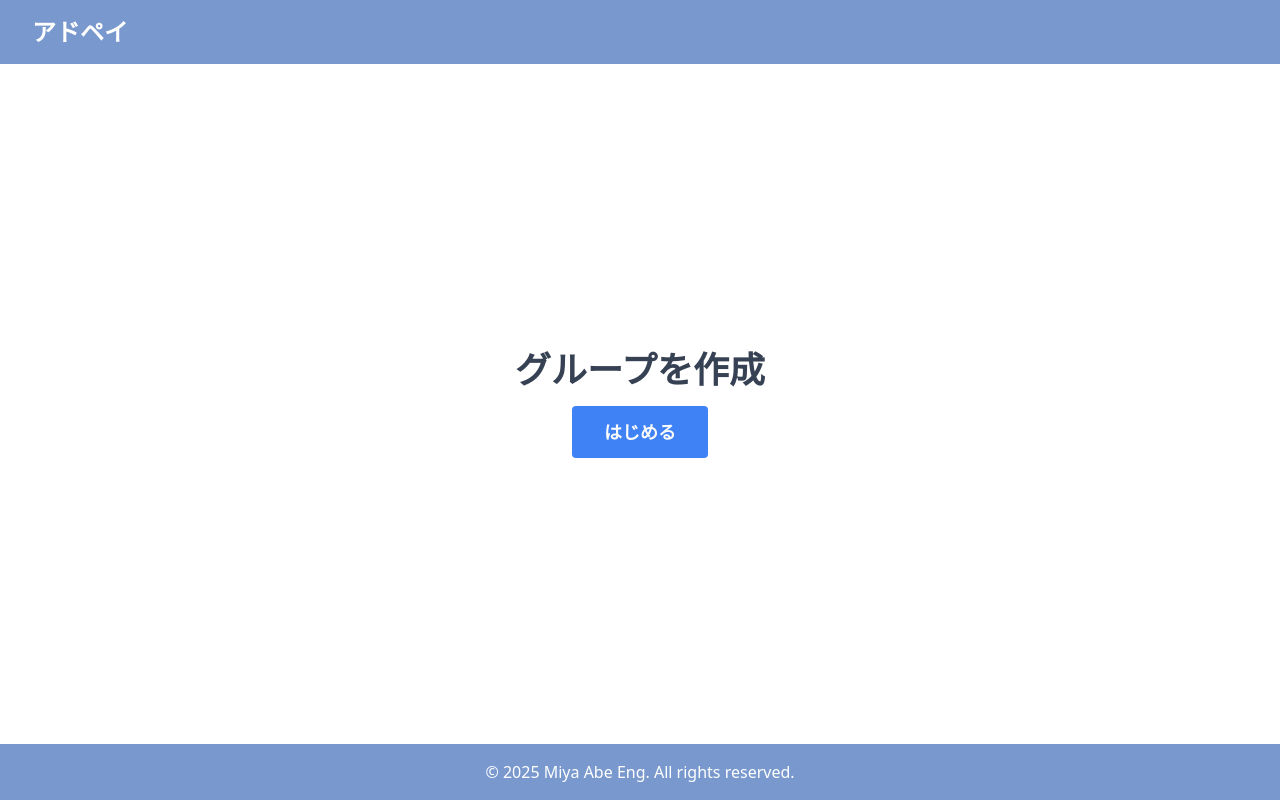
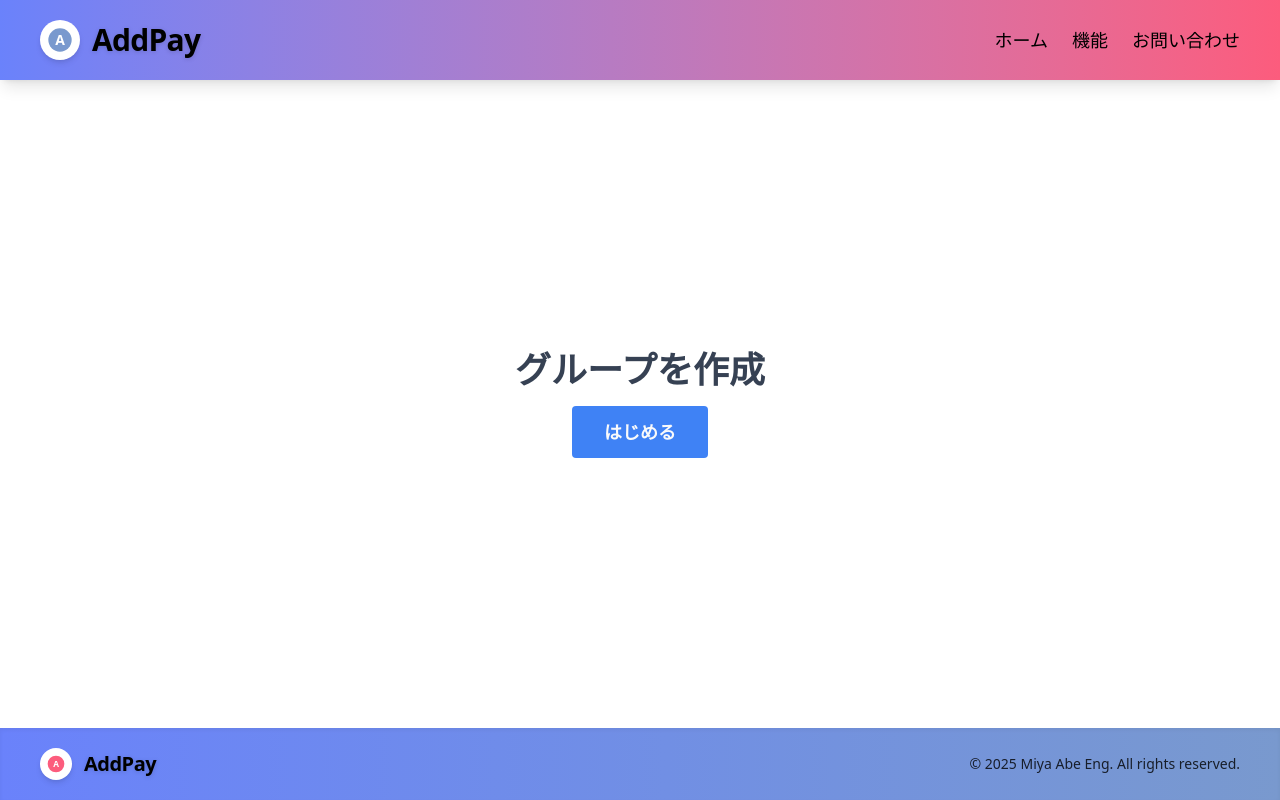
Before and after one commit to shetori7/SplitPay_front, a Next.js app: page / in a window 1280 px wide. Built offline with nearby package versions, Linux system fonts and the light colour scheme.

Commit message:
ヘッダーとフッターを修正

```diff
--- a/src/component/footer.tsx
+++ b/src/component/footer.tsx
@@ -2,8 +2,17 @@ import React from 'react';
 
 const Footer = () => {
     return (
-        <footer className="w-full bg-[#7999ce] text-white py-4 px-8 text-center">
-            <p>© 2025 Miya Abe Eng. All rights reserved.</p>
+        <footer className="w-full bg-gradient-to-r from-[#6a82fb] to-[#7999ce] shadow-inner py-5 px-10 flex items-center justify-between">
+            <div className="flex items-center gap-3">
+                <span className="bg-white rounded-full w-8 h-8 flex items-center justify-center shadow-md">
+                    <svg width="20" height="20" viewBox="0 0 24 24" fill="none">
+                        <circle cx="12" cy="12" r="10" fill="#fc5c7d" />
+                        <text x="12" y="16" textAnchor="middle" fontSize="10" fill="white" fontWeight="bold">A</text>
+                    </svg>
+                </span>
+                <span className="text-xl font-extrabold tracking-tight drop-shadow-sm">AddPay</span>
+            </div>
+            <p className="text-sm opacity-80">© 2025 Miya Abe Eng. All rights reserved.</p>
         </footer>
     );
 };
--- a/src/component/header.tsx
+++ b/src/component/header.tsx
@@ -2,9 +2,24 @@ import React from 'react';
 
 const Header = () => {
   return (
-      <header className="w-full bg-[#7999ce] text-white py-4 px-8">
-        <h1 className="text-2xl font-bold">アドペイ</h1>
-      </header>
+    <header className="w-full bg-gradient-to-r from-[#6a82fb] to-[#fc5c7d] shadow-lg py-5 px-10 flex items-center justify-between">
+      <div className="flex items-center gap-3">
+        <span className="bg-white rounded-full w-10 h-10 flex items-center justify-center shadow-md">
+          <svg width="28" height="28" viewBox="0 0 24 24" fill="none">
+            <circle cx="12" cy="12" r="10" fill="#7999ce" />
+            <text x="12" y="16" textAnchor="middle" fontSize="12" fill="white" fontWeight="bold">A</text>
+          </svg>
+        </span>
+        <h1 className="text-3xl font-extrabold tracking-tight drop-shadow-sm">AddPay</h1>
+      </div>
+      <nav>
+        <ul className="flex gap-6 text-lg font-medium">
+          <li className="hover:text-[#ffe082] transition-colors cursor-pointer">ホーム</li>
+          <li className="hover:text-[#ffe082] transition-colors cursor-pointer">機能</li>
+          <li className="hover:text-[#ffe082] transition-colors cursor-pointer">お問い合わせ</li>
+        </ul>
+      </nav>
+    </header>
   );
 };
 
```
